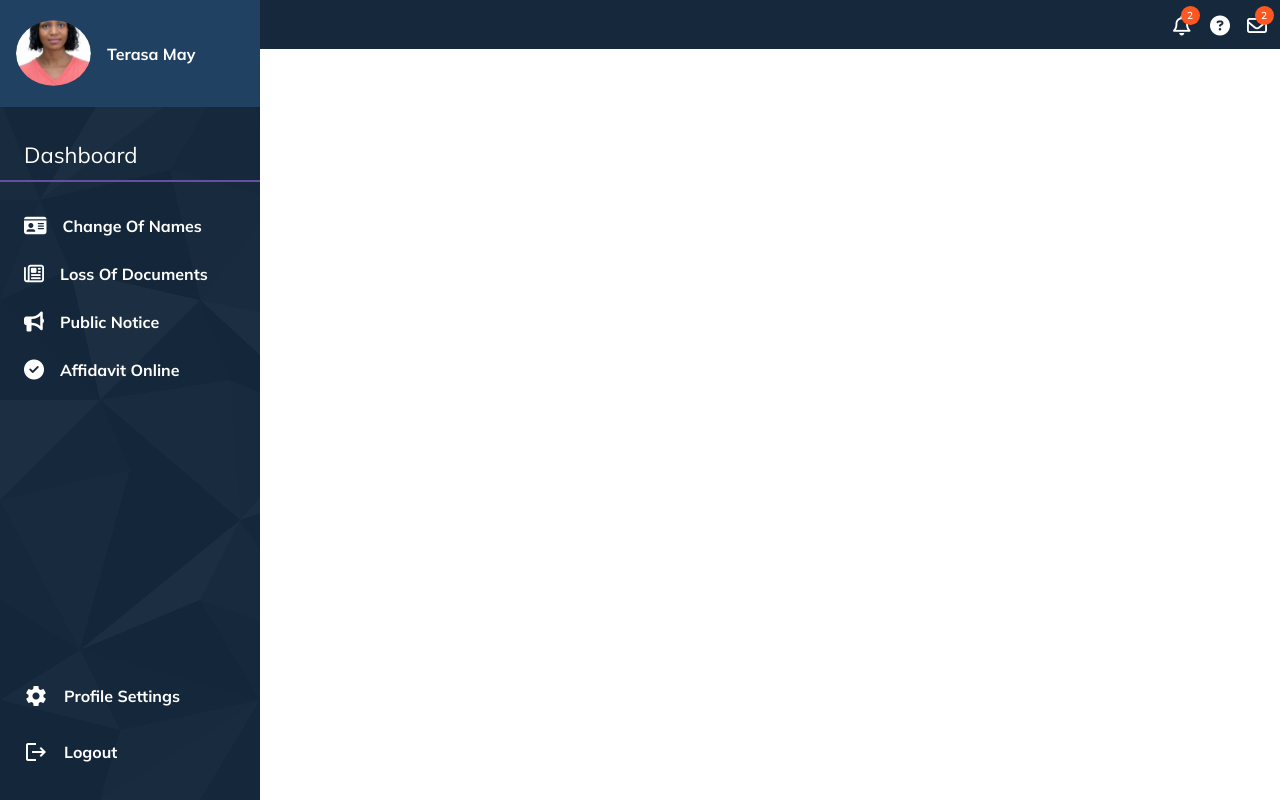
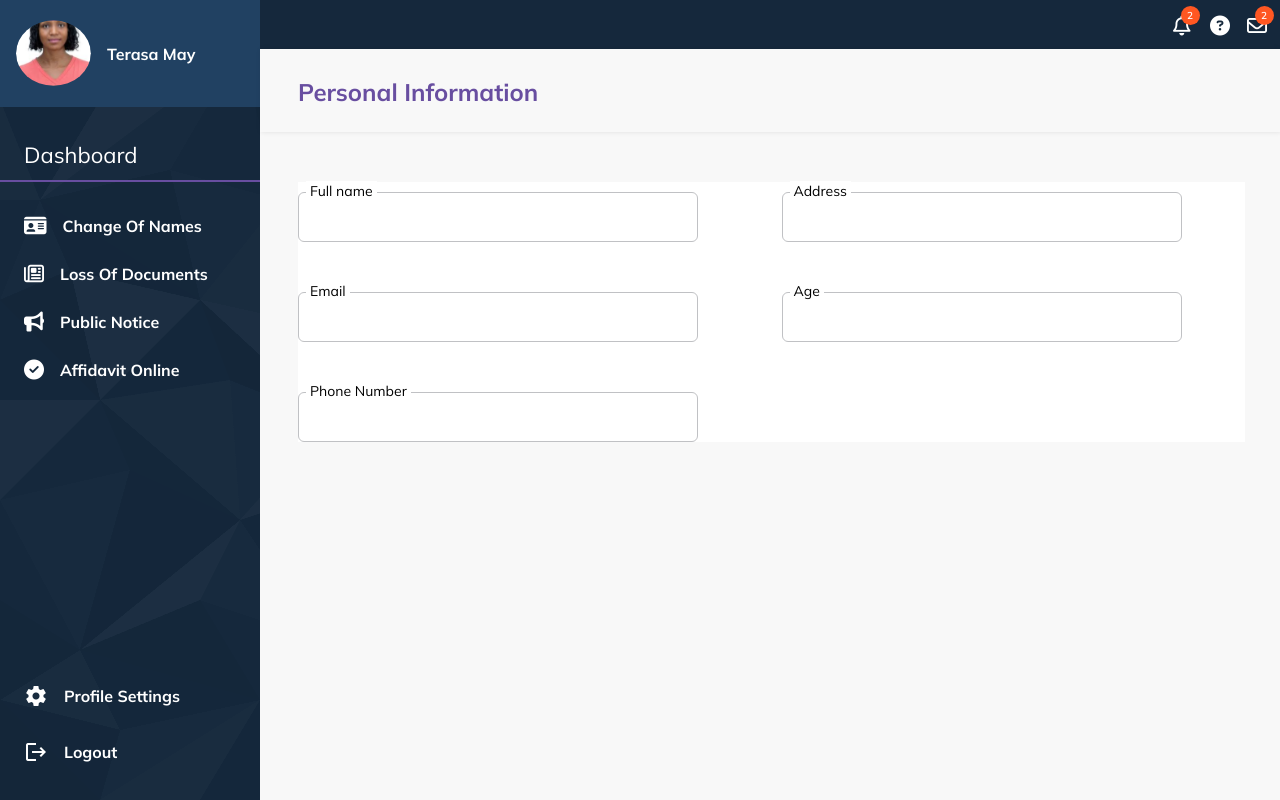
Before and after one commit to kiisi/highrise, a React (Vite) app: page /dashboard in a window 1280 px wide. Built offline with nearby package versions, Linux system fonts and the light colour scheme.

Commit message:
Feat - Added Personal Informmation Page

```diff
--- a/src/components/Input.jsx
+++ b/src/components/Input.jsx
@@ -5,8 +5,8 @@ const Input = ({ label, type }) => {
 
   return (
     <div className="relative pt-[10px] w-full">
-        <input type={type} className="border-[1px] border-[#dadce0] hover:border-primary focus:border-[transparent] caret-primary outline-none py-3 px-3 w-full rounded-[6px] focus:shadow-[0_0_0_2px_#684EA0]"/>
-        <label className="translate-y-[-10px] translate-x-[8px] bg-white px-[4px] absolute left-0 text-[14px] auth-label">{label}</label>
+        <input type={type} className="border-[1px] border-[#c0c1c4] hover:border-primary focus:border-[transparent] caret-primary outline-none py-3 px-3 w-full rounded-[6px] focus:shadow-[0_0_0_2px_#684EA0]"/>
+        <label className="translate-y-[-11px] translate-x-[8px] bg-white px-[4px] absolute left-0 text-[14px] auth-label">{label}</label>
     </div>
   )
 }
--- a/src/index.css
+++ b/src/index.css
@@ -1,4 +1,5 @@
 @import url(https://fonts.googleapis.com/css?family=Mulish:200,300,regular,500,600,700,800,900,200italic,300italic,italic,500italic,600italic,700italic,800italic,900italic);
+@import url(https://fonts.googleapis.com/css?family=Poppins:100,100italic,200,200italic,300,300italic,regular,italic,500,500italic,600,600italic,700,700italic,800,800italic,900,900italic);
 
 @tailwind base;
 @tailwind components;
@@ -43,6 +44,7 @@ body,
 
 button{
   outline:none;
+  /* color:#c0c1c4; */
 }
 
 .notification-badge {
@@ -59,3 +61,11 @@ button{
   width: 19px;
   height: 19px;
 }
+
+input[type=number]::-webkit-inner-spin-button,
+input[type=number]::-webkit-outer-spin-button {
+    -webkit-appearance: none;
+    -moz-appearance: none;
+    appearance: none;
+    margin: 0;
+}
--- a/src/pages/Dashboard.jsx
+++ b/src/pages/Dashboard.jsx
@@ -1,15 +1,8 @@
 import { Link } from 'react-router-dom'
 import profile_pic from '../assets/profile-pics.svg'
+import Input from '../components/Input'
 
 
-
-// const  = [
-//     {
-//         to:'/',
-//         link:'Change of Names',
-
-//     }
-// ]
 const sidemenuLinks = [
     {
         icon: 'fa-solid fa-id-card',
@@ -34,7 +27,7 @@ const sidemenuLinks = [
 ]
 const Dashboard = () => {
     return (
-        <div className="min-h-[100vh] w-full flex">
+        <div className="min-h-[100vh] w-full flex bg-[#f8f8f8]">
             <aside className="w-full max-w-[260px] min-h-[100%] dashboard-sidenav flex flex-col pb-[20px]">
                 <div className="p-4 flex items-center gap-x-4 bg-[#214162]">
                     <figure>
@@ -73,13 +66,36 @@ const Dashboard = () => {
             <div className="flex-1">
                 <nav className="p-3 w-full bg-[#15283C] flex">
                     <ul className="flex gap-x-3 max-w-max ml-auto">
-                        <li href="#" className="text-white relative h-[25px] w-[25px]"><i className="fa fa-bell-o text-[20px] p-1"></i><span className="notification-badge">2</span></li>
+                        <li href="#" className="text-white relative h-[25px] w-[25px]"><i className="fa fa-bell-o text-[20px] p-1 c"></i><span className="notification-badge">2</span></li>
                         <li href="#" className="text-white relative h-[25px] w-[25px]"><i className="fa fa-question-circle text-[20px] p-1"></i></li>
                         <li href="#" className="text-white relative h-[25px] w-[25px]"><i className="fa fa-envelope-o text-[20px] p-1"></i><span className="notification-badge">2</span></li>
                     </ul>
                 </nav>
                 <main>
-
+                    <header className="pt-[25px] pr-[35px] pb-[22px] pl-[38px] shadow-[1px_0_5px_#0000001a]">
+                        <h1 className="text-primary text-[24px] font-bold">Personal Information</h1>
+                    </header>
+                    <section className="pt-[50px] pr-[35px] pb-[22px] pl-[38px]">
+                        <div className="bg-[#fff]">
+                            <div className="grid grid-cols-2 gap-x-5 gap-y-10">
+                                <fieldset className="max-w-[400px]">
+                                    <Input label="Full name" type="text"/>
+                                </fieldset>
+                                <fieldset className="max-w-[400px]">
+                                    <Input label="Address" type="text"/>
+                                </fieldset>
+                                <fieldset className="max-w-[400px]">
+                                    <Input label="Email" type="text"/>
+                                </fieldset>
+                                <fieldset className="max-w-[400px]">
+                                    <Input label="Age" type="number"/>
+                                </fieldset>
+                                <fieldset className="max-w-[400px]">
+                                    <Input label="Phone Number" type="number"/>
+                                </fieldset>
+                            </div>
+                        </div>
+                    </section>
                 </main>
             </div>
         </div>
```
